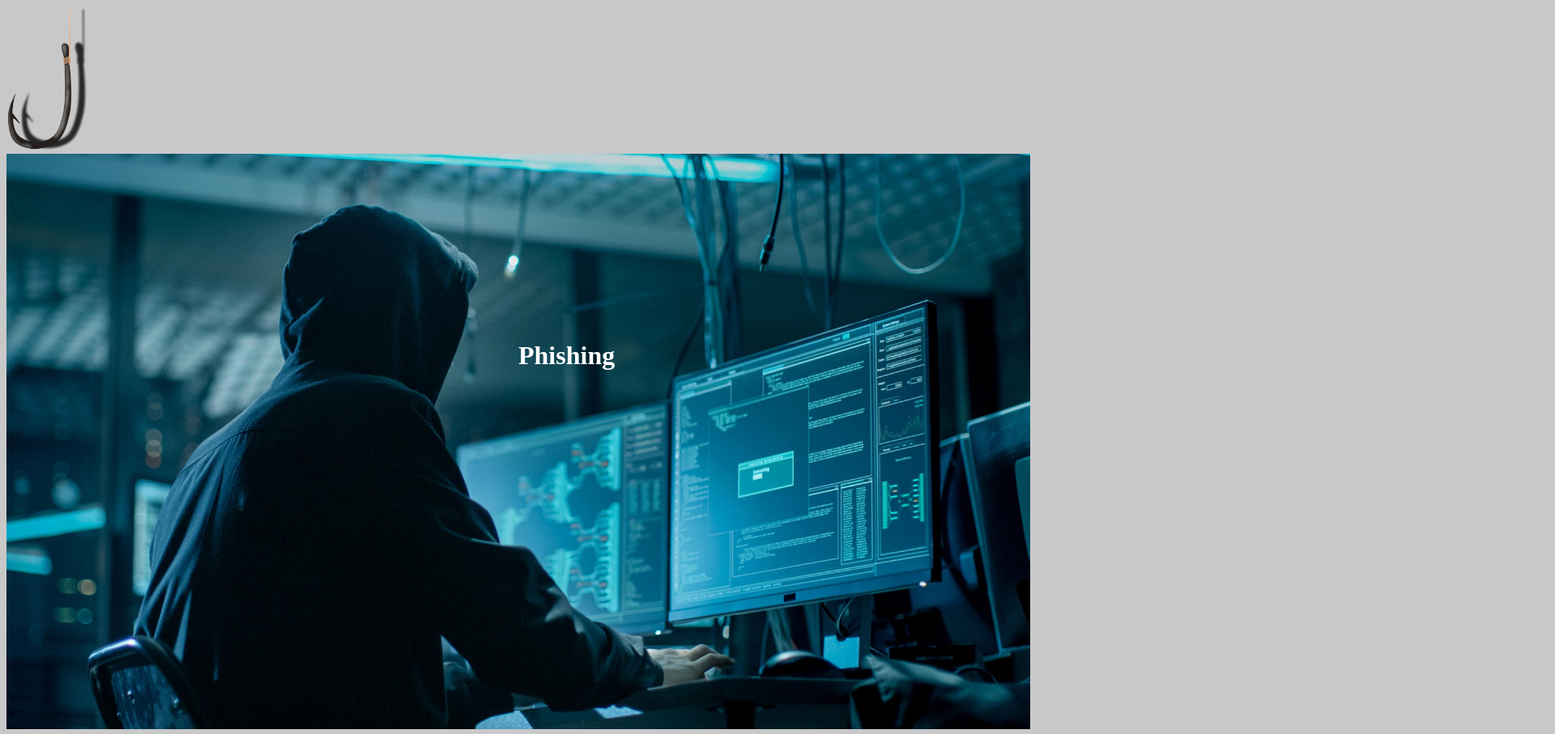
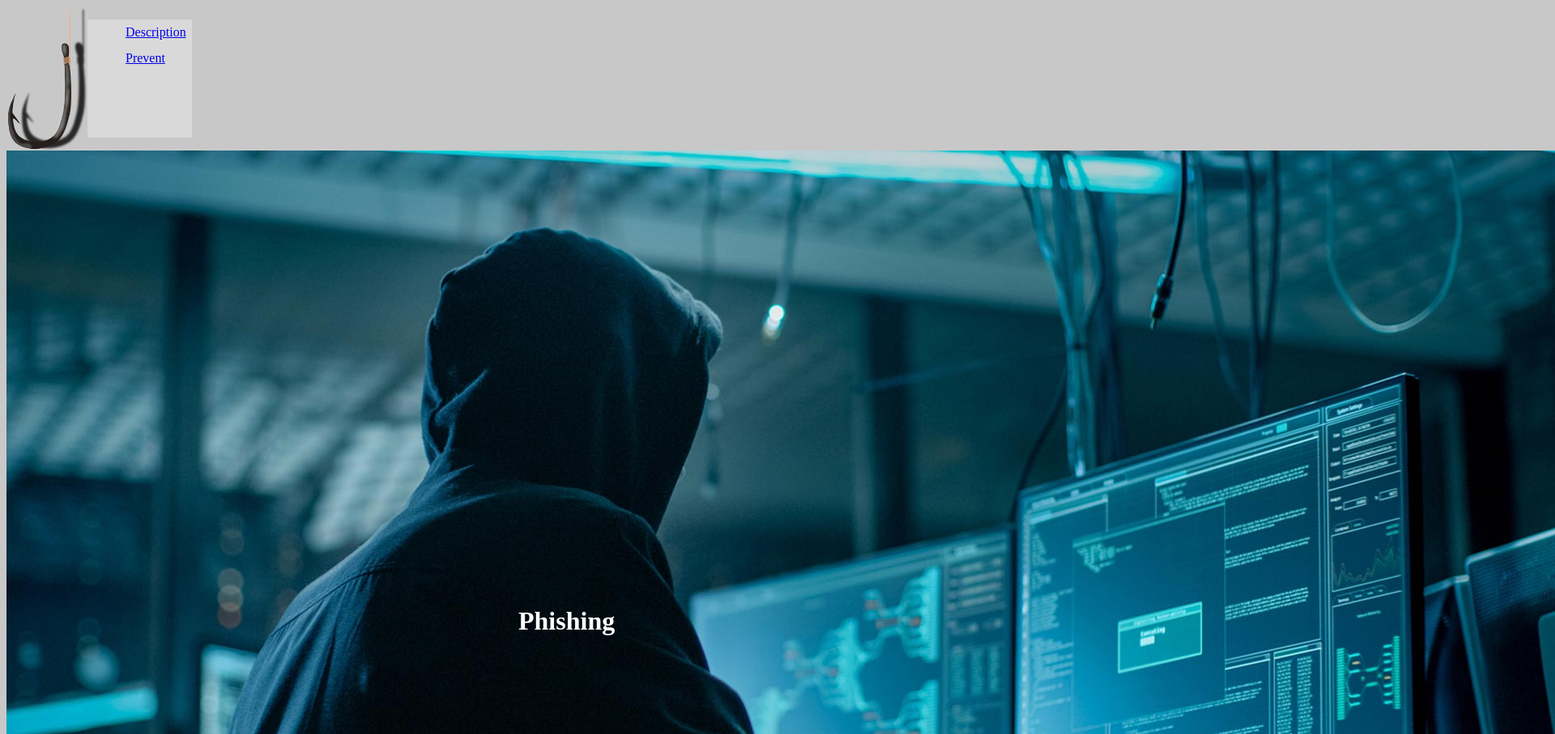
Before and after one commit to Carh00/Phishing-Project, a plain HTML site: page phishing.html in a window 1280 px wide. Shown: the top 907 px of the page at 81% size, 1920 px wide, since content can reach past the window. Drawn offline with Linux system fonts and the light colour scheme.

Commit message:
Michael Markus
Fixed hero added navbar a bit and fixed logo

```diff
--- a/phishing.html
+++ b/phishing.html
@@ -6,16 +6,30 @@
     <meta name="viewport" content="width=device-width, initial-scale=1.0">
     <title>Phishing</title>
     <link rel="stylesheet" href="style.css">
-    <img id="logo" src="Images/hook-159682_1280.png" alt="Logo">
+
 </head>
 <header>
-    <div="hero-image">
+
+
+    <div class = "navbar">
+        <img id="logo" src="Images/hook-159682_1280.png" alt="Logo">
+    <div class ="navbarmenu">
+    <ul>
+    <li class ="navbarmenu-item"><a href = "description.html">Description</a></li>
+    <li class = "navbarmenu-item"><a href = "prevent.html">Prevent</a></li>
+    </ul>
+</div>
+
+
+    </div>
+    <div class="hero-image">
         <img src="images/types-of-phishing-hero.jpg">
         <div class="hero-text">
         <h1>Phishing</h1>
     </div>
 </div>
 </header>
+<main>
 <body>
     <div class="box1-header">
         <h2>Phishing</h2>
@@ -29,4 +43,5 @@
     </div>
 
 </body>
+</main>
 </html>
--- a/style.css
+++ b/style.css
@@ -1,13 +1,12 @@
-* {
-    max-width:100%;
+body {
+
+    background-color: #C8C8C8;
 }
 
 #logo {
     width: 100px;
 }
-body  {
-    background-color: #C8C8C8;
-}
+
 
 .header p {
     color:white;
@@ -19,6 +18,8 @@ body  {
     background-size:cover;
     background-repeat: no-repeat;
     position:relative;
+    margin-right: 0px;
+    margin-left: 0px;
 }
 
 .hero-text {
@@ -33,7 +34,7 @@ body  {
     text-align:left;
     position:absolute;
     top:150%; /*tee hee idk what to do here*/
-
+    width: 100%;
     color:white;
 }
 
@@ -42,3 +43,31 @@ body  {
     margin:0 auto;
     border-radius: 30px;
 }
+
+main{
+    margin-left: 10%;
+    margin-right: 10%;
+}
+
+.navbarmenu ul{
+    list-style: none;
+    text-decoration: none ;
+    background-color: rgba(217, 217, 217, 95);
+
+}
+
+
+.navbarmenu{
+    text-decoration: none;
+    display: flex;
+}
+
+
+.navbarmenu-item{
+padding: 7px;
+text-decoration: none;
+}
+
+.navbar{
+    display:flex
+}
```
